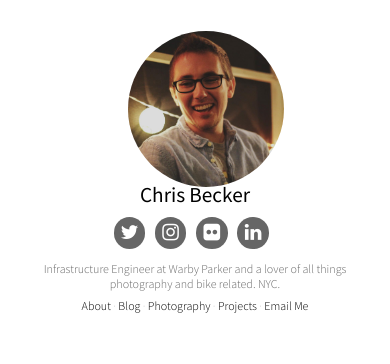
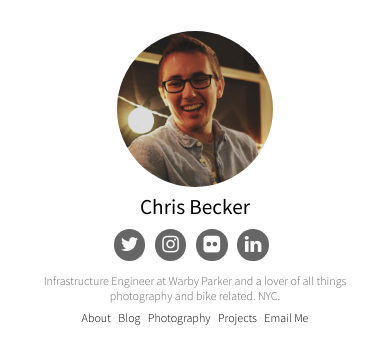
Before and after one commit to Cbeck527/becker.am, a Jekyll site: the page built from src/index.html, in a window 390 px wide. Shown: the top 364 px of the page. Built offline with Jekyll 4.4.1, drawn with Linux system fonts in a browser that asks for light colours; nearby versions of some CDN libraries.

Commit message:
Fix mobile layout issues

```diff
--- a/src/css/main.sass
+++ b/src/css/main.sass
@@ -73,6 +73,7 @@ body, html
     width: 100%
     position: relative
     padding-top: golden-ratio(1rem,  5)
+    padding-bottom: 1rem
     @include respond-to(800)
       width: 38%
   .right
@@ -106,7 +107,7 @@ body, html
     position: absolute
     top: 0
     right: 50%
-    margin-right: -((golden-ratio(1rem,  5)/1.5))
+    margin-right: -6.5rem
     border-radius: 50%
     z-index: 98
     background-size: cover
```
